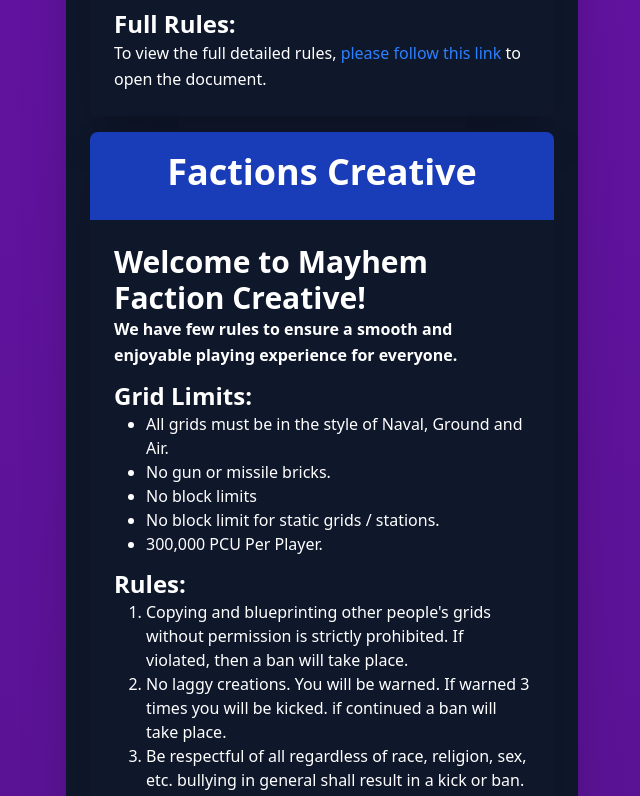
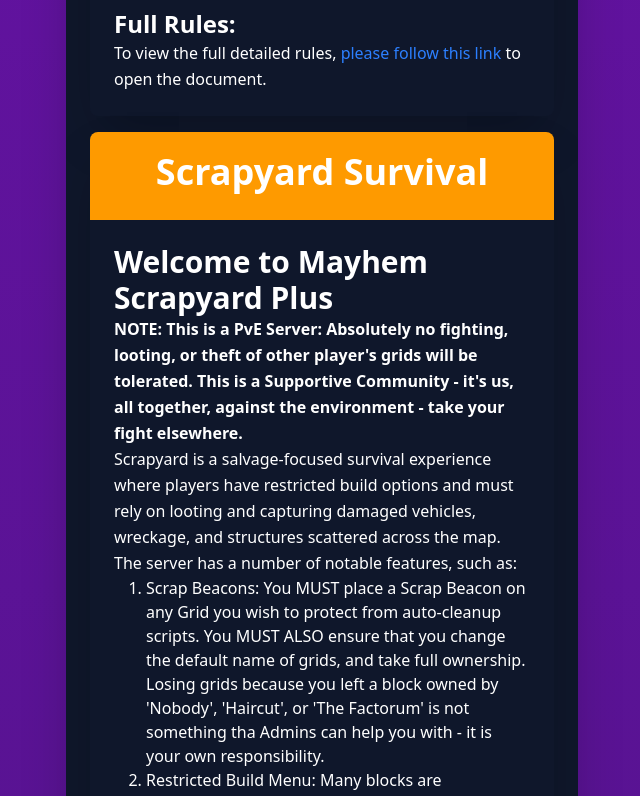
Before and after one commit to sam4413/mayhem-website, a Next.js app: page /rules in a window 1280 px wide. Shown: the part 1460-2256 px from the top of the page, without its empty margins (318-958 px from the left). Built offline with nearby package versions, Linux system fonts and the light colour scheme.

Commit message:
Update page.tsx

```diff
--- a/src/app/rules/page.tsx
+++ b/src/app/rules/page.tsx
@@ -44,11 +44,7 @@ export default function Servers() {
                   properties={"bg-blue-500"}
                   description={<Editable path="/public/editables/rules/creative.md" />}
                 />
-                <ColoredTextCard
-                  title={<span className="text-2xl lg:text-4xl text-center font-semibold text-white">Factions Creative</span>}
-                  properties={"bg-blue-800"}
-                  description={<Editable path="/public/editables/rules/factionscreative.md" />}
-                />
+
                 <ColoredTextCard
                   title={<span className="text-2xl lg:text-4xl text-center font-semibold text-white">Scrapyard Survival</span>}
                   properties={"bg-amber-500"}
```
